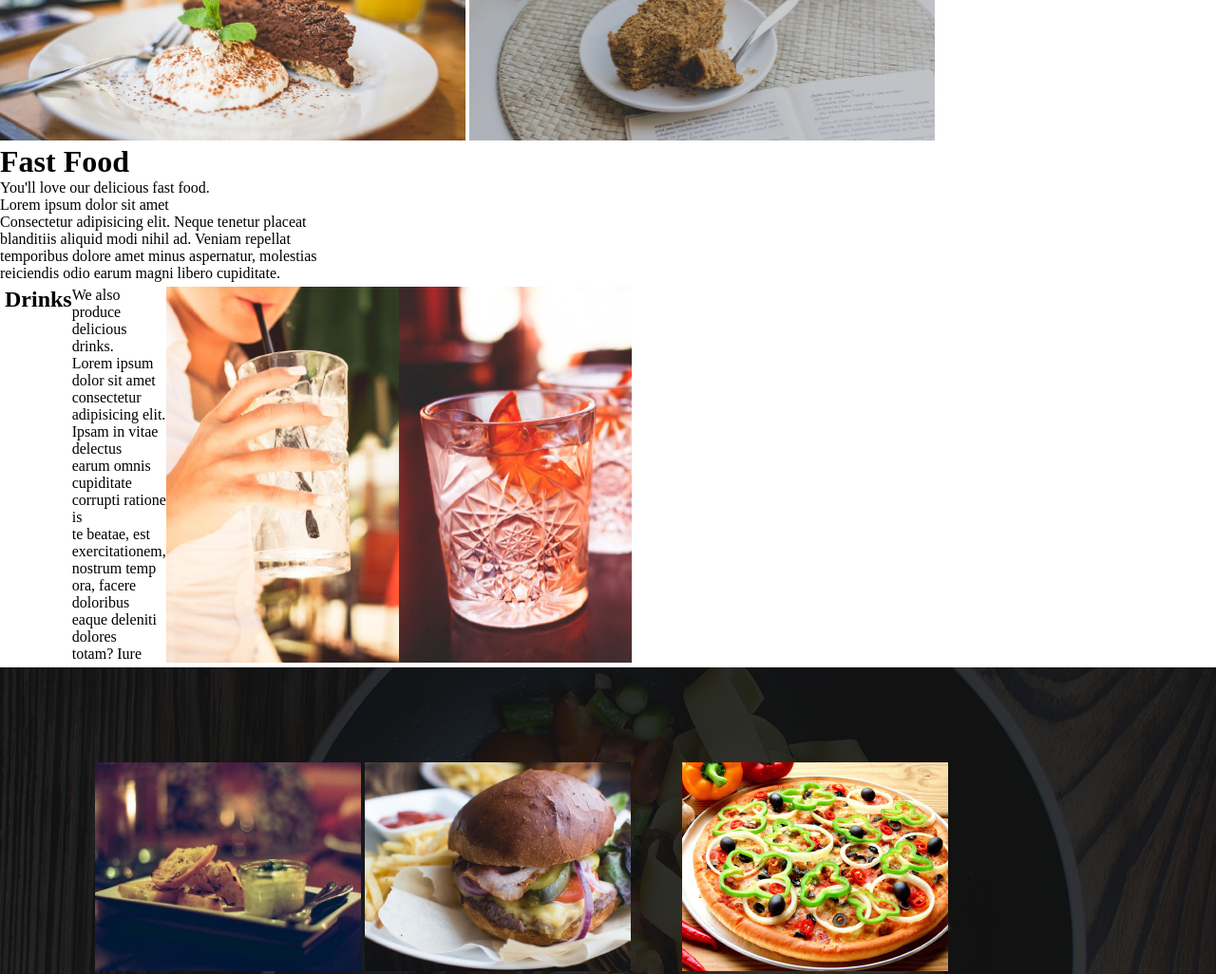
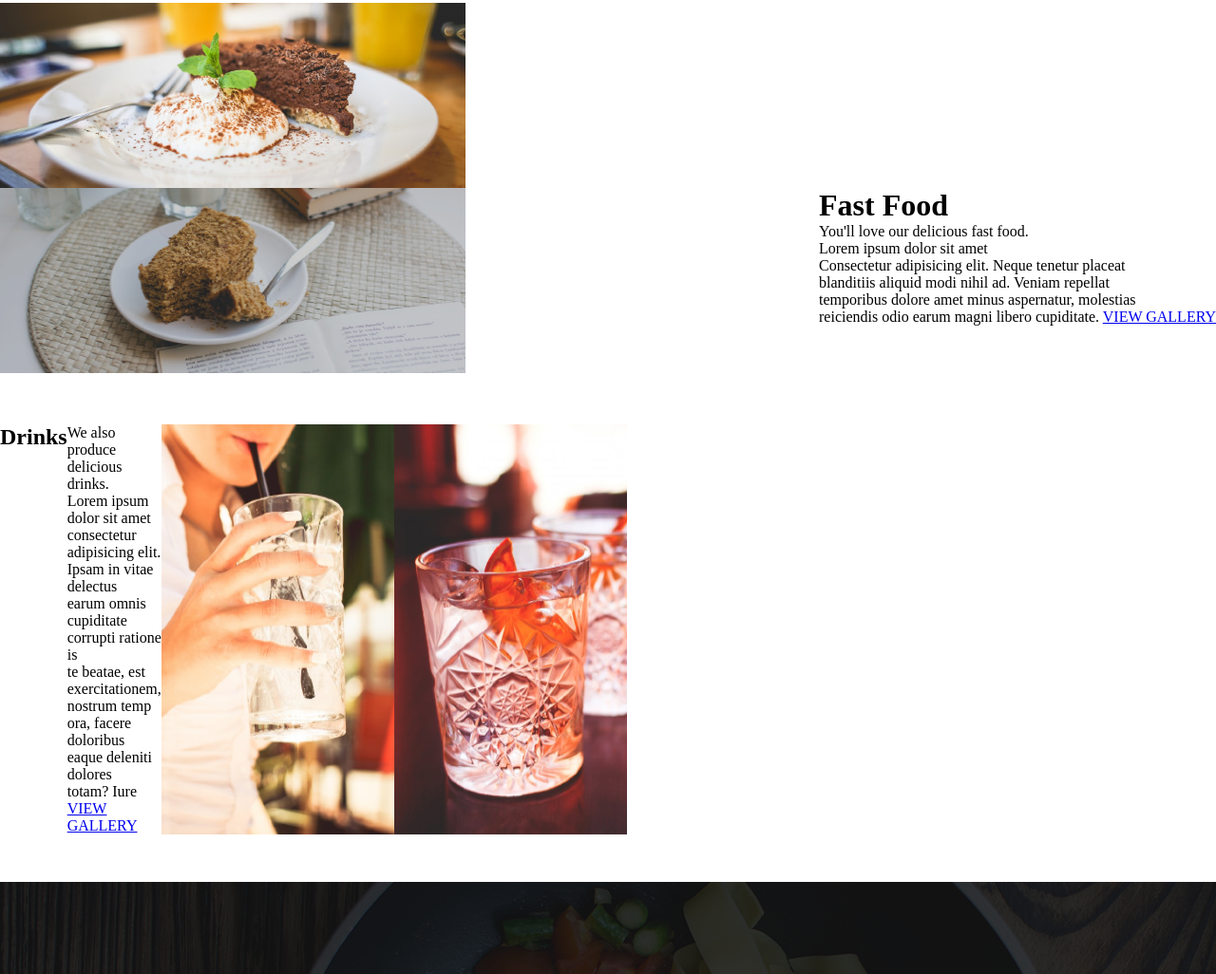
Before and after one commit to Ecline234/Anita-s-Kitchen, a plain HTML site: page index.html in a window 1280 px wide. Shown: the part 747-1773 px from the top of the page at 95% size. Drawn offline with Linux system fonts and the light colour scheme.

Commit message:
added link to view gallery for both

```diff
--- a/index.css
+++ b/index.css
@@ -35,20 +35,20 @@ footer{
     text-align: center;
 }
 .drinks{
+    margin-top: 50px;
+    margin-bottom: 50px;
+    width: 200px;
     display: flex;
-    margin: 5px;
-    width: 200px;
 
 }
 .fastfood{
-    width: 200px;
-    margin: 50px;
-    clear: left;
-    flex-wrap: wrap-reverse;
+    float: right;
+    flex-wrap: wrap;
+    display: flexbox;
 }
 .ipsum{
     display: flex;
-    justify-content: right;
+    margin-top: 50px;
 
 }
 .customers{
@@ -75,4 +75,21 @@ footer{
 }
 .chick{
     margin-left: 50px;
+    margin-bottom: 50px;
+    margin-top: 50px;
+    margin-right: 50px;
+
 }
+.beef{
+    margin-bottom: 50px;
+    margin-top: 50px;
+}
+.burger{
+    margin-right: 50px;
+    margin-bottom: 50px;
+    margin-top: 50px;
+    margin-left: 50px;
+}
+.pizza{
+    background-color: white;
+}
--- a/index.html
+++ b/index.html
@@ -28,26 +28,31 @@
            <div class="dinner"><em>Dinner</em></div>
        </div>
     </div>
-        <img src="fastFood1.jpg" alt="fastFood1">
-        <img src="fastFood2.jpg" alt="2">
+        <img class="ipsum" src="fastFood1.jpg" alt="fastFood1">
+        <img src="fastFood2.jpg" alt="fastFood2">
+        <div class="fastfood" >
             <h1>Fast Food</h1>
             <p> You'll love our delicious fast food. <br>
 
                 Lorem ipsum dolor sit amet <br>Consectetur adipisicing elit. Neque tenetur placeat <br> blanditiis aliquid modi nihil ad. Veniam repellat <br>   temporibus dolore amet minus aspernatur, molestias <br> reiciendis odio earum magni libero cupiditate.
+                <a href="https://drive.google.com/drive/folders/1MTy7-fu01GsrQvXXhFuEfP0ryTie-aaA?usp=sharing">VIEW GALLERY</a>
             </p>
+        </div>
     <div class="drinks">
         <h2>Drinks</h2>
         <p>We also produce delicious drinks. <br>
             Lorem ipsum dolor sit amet consectetur <br>   adipisicing elit. Ipsam in vitae delectus <br> earum omnis cupiditate corrupti ratione is <br> te beatae, est exercitationem, nostrum temp <br> ora, facere doloribus eaque deleniti dolores <br>  totam? Iure
-            <a href="VIEW GALLERY"></a>
+            <a href="https://drive.google.com/file/d/1bHOu6q-44kX9ntm-5AApzy_mB08sHQK8/view?usp=sharing">VIEW GALLERY</a>
         </p>
         <img src="drink1.jpg" alt="drink1">
         <img src="drink2.jpg" alt="drink2">
     </div>
     <div class="sauce">
-        <img src="chickenBurger.jpg" alt="chickenBurger">
-        <img src="beefBurger.jpg" alt="beefBurger">
-        <img class="chick" src="chickenPizza.jpg" alt="chickenPizza">
+        <div class="pizza">
+            <img class="burger" src="chickenBurger.jpg" alt="chickenBurger">
+            <img class="beef" src="beefBurger.jpg" alt="beefBurger">
+            <img class="chick" src="chickenPizza.jpg" alt="chickenPizza">
+        </div>
     </div>
     <div class="customers">
         <h3>Our Happy Customers</h3>
```
